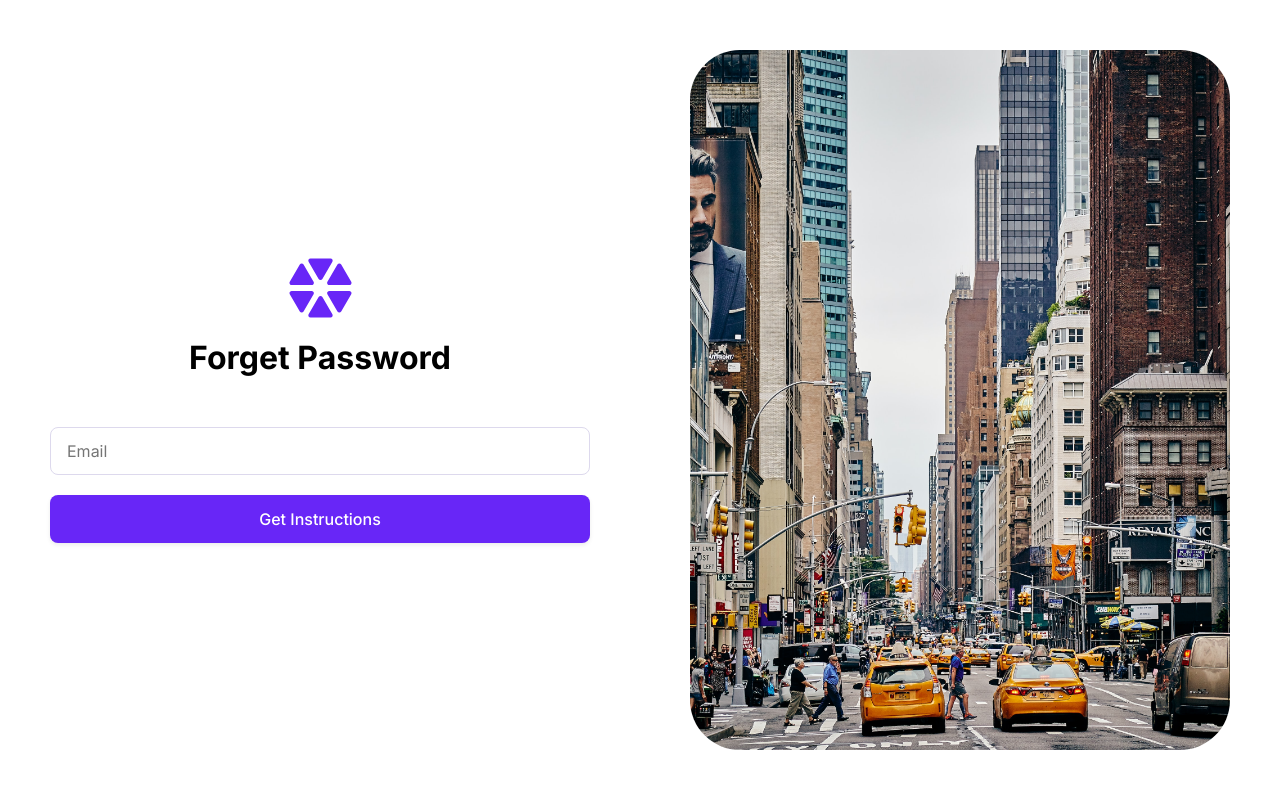
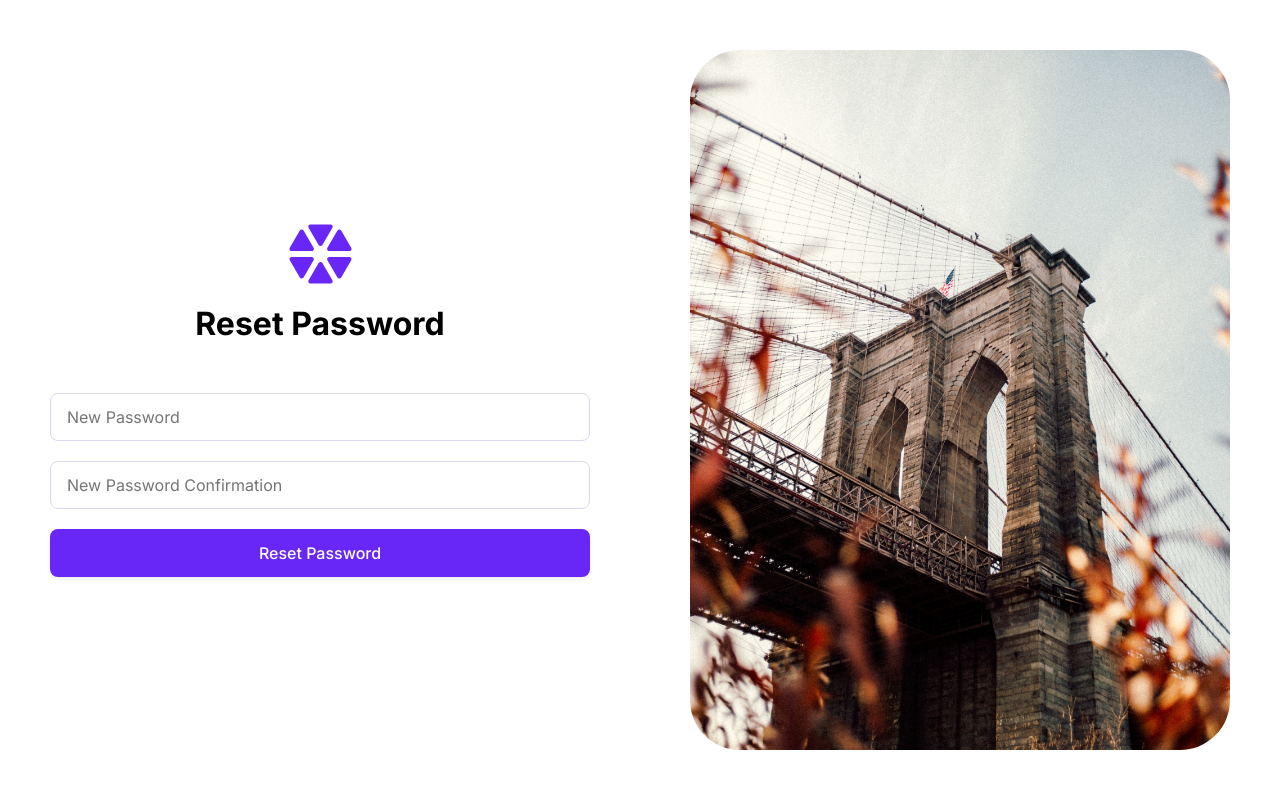
Before and after one commit to aliramazon/projectify-app-ui, a React (Create React App) app: page / in a window 1280 px wide. Shown: the top 788 px of the page. Built offline with nearby package versions, Linux system fonts and the light colour scheme.

Commit message:
Create Password Reset page for admin

```diff
--- a/src/App.tsx
+++ b/src/App.tsx
@@ -1,7 +1,7 @@
-import { ForgetPassword } from "./pages";
+import { ResetPassword } from "./pages";
 
 const App = () => {
-    return <ForgetPassword />;
+    return <ResetPassword />;
 };
 
 export { App };
--- /dev/null
+++ b/src/pages/admin-auth/reset-password/ResetPassword.css
@@ -0,0 +1,6 @@
+.reset-password {
+    width: 100%;
+    display: flex;
+    flex-direction: column;
+    gap: var(--space-20);
+}
--- /dev/null
+++ b/src/pages/admin-auth/reset-password/ResetPassword.tsx
@@ -0,0 +1,52 @@
+import { useState } from "react";
+import { Button, Input } from "../../../design-system";
+import { AuthWrapper } from "../../components";
+import brooklynBridge from "../../../assets/images/brooklyn-bridge.jpg";
+import "./ResetPassword.css";
+
+const ResetPassword = () => {
+    const [password, setPassword] = useState<string>("");
+    const [passwordConfirm, setPasswordConfirm] = useState<string>("");
+
+    const handleOnChangePassword = (value: string) => {
+        setPassword(value);
+    };
+
+    const handleOnChangePasswordConfirm = (value: string) => {
+        setPasswordConfirm(value);
+    };
+
+    const resetPassword = (e: React.FormEvent<HTMLFormElement>) => {
+        e.preventDefault();
+        console.log(password, passwordConfirm);
+    };
+
+    return (
+        <AuthWrapper imageUrl={brooklynBridge} pageTitle="Reset Password">
+            <form className="reset-password" onSubmit={resetPassword}>
+                <Input
+                    type="password"
+                    placeholder="New Password"
+                    value={password}
+                    onChange={handleOnChangePassword}
+                    shape="rounded"
+                    size="lg"
+                />
+                <Input
+                    type="password"
+                    placeholder="New Password Confirmation"
+                    value={passwordConfirm}
+                    onChange={handleOnChangePasswordConfirm}
+                    shape="rounded"
+                    size="lg"
+                />
+
+                <Button color="primary" size="lg" shape="rounded">
+                    Reset Password
+                </Button>
+            </form>
+        </AuthWrapper>
+    );
+};
+
+export { ResetPassword };
--- a/src/pages/index.ts
+++ b/src/pages/index.ts
@@ -1,3 +1,4 @@
 export * from "./admin-auth/sign-up/Signup";
 export * from "./admin-auth/sign-in/Signin";
 export * from "./admin-auth/forget-password/ForgetPassword";
+export * from "./admin-auth/reset-password/ResetPassword";
```
